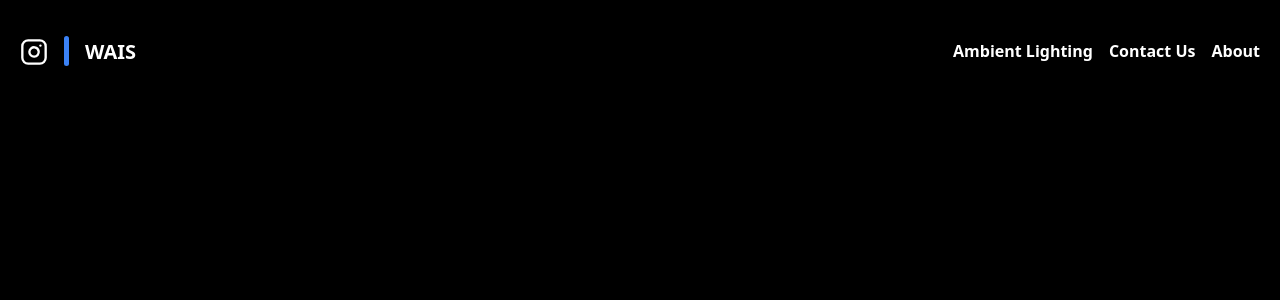
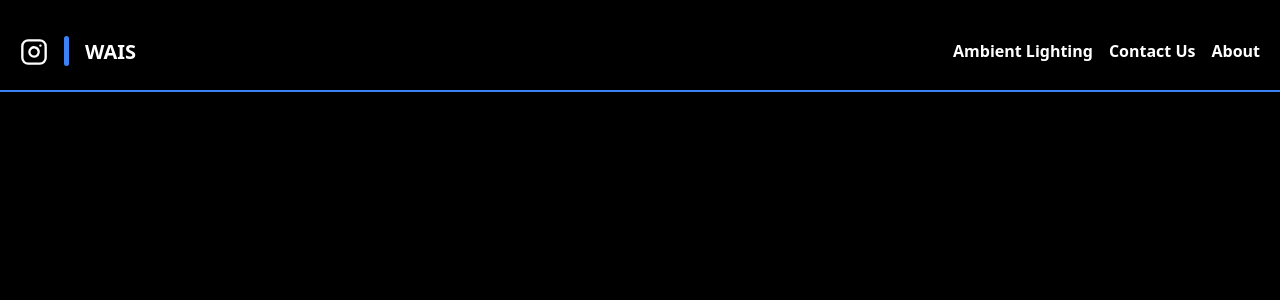
Before and after one commit to ahmed9779/wais, a Next.js app: page /ambients in a window 1280 px wide. Shown: the top 300 px of the page. Built offline with nearby package versions, Linux system fonts and the light colour scheme.

Commit message:
Changed api structure for vercel

```diff
--- a/app/ambients/page.tsx
+++ b/app/ambients/page.tsx
@@ -5,6 +5,7 @@ const page = () => {
   return (
     <div>
         <Navbar/>
+        <hr className="border-t-2 border-blue-500 max-w-[90%] md:max-w-[1280px] mx-auto animate-float-up"/>
 
 
     </div>
--- a/app/contact/ContactForm.tsx
+++ b/app/contact/ContactForm.tsx
@@ -23,7 +23,7 @@ const ContactForm = () => {
     e.preventDefault();
 
     try {
-      const response = await fetch('/api/contact', {
+      const response = await fetch('/pages/api', {
         method: 'POST',
         headers: {
           'Content-Type': 'application/json',
```
Also changed, not shown: app/pages/api/route.ts (renamed from app/api/contact/route.ts).
